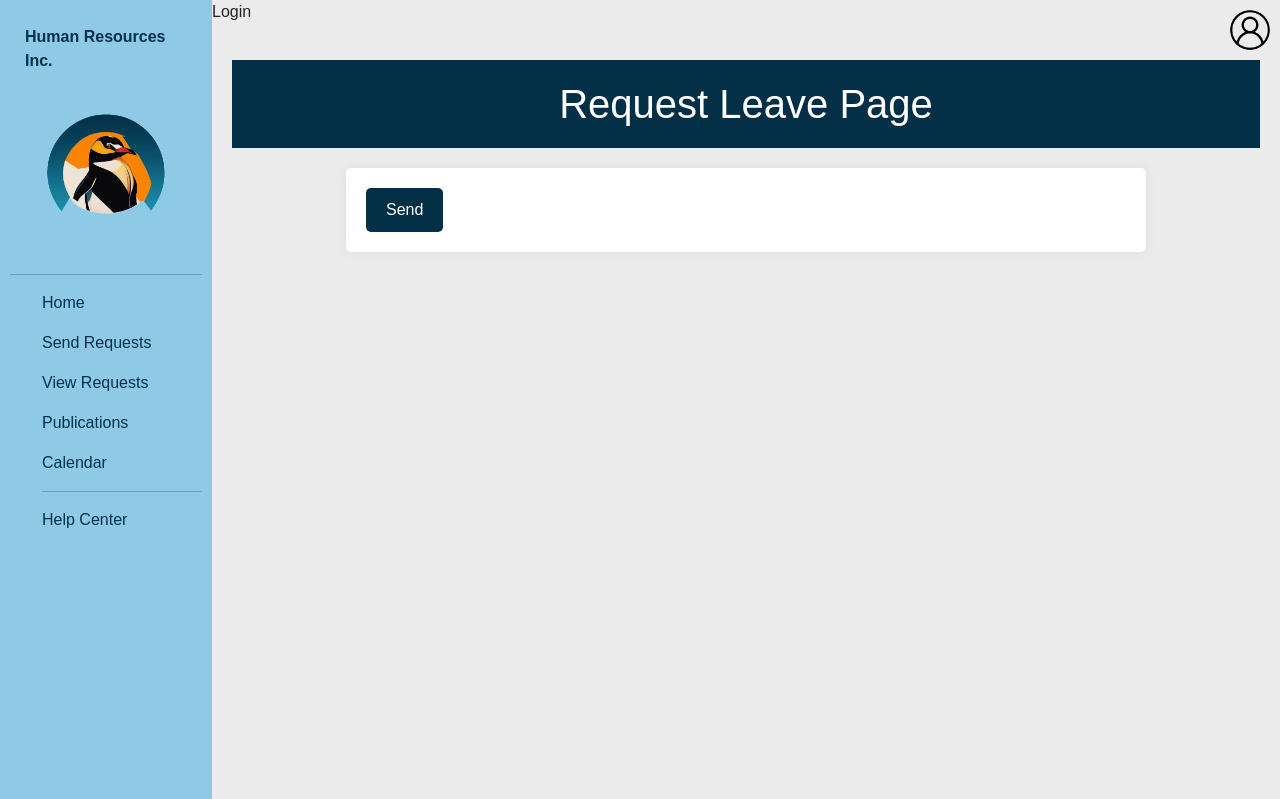
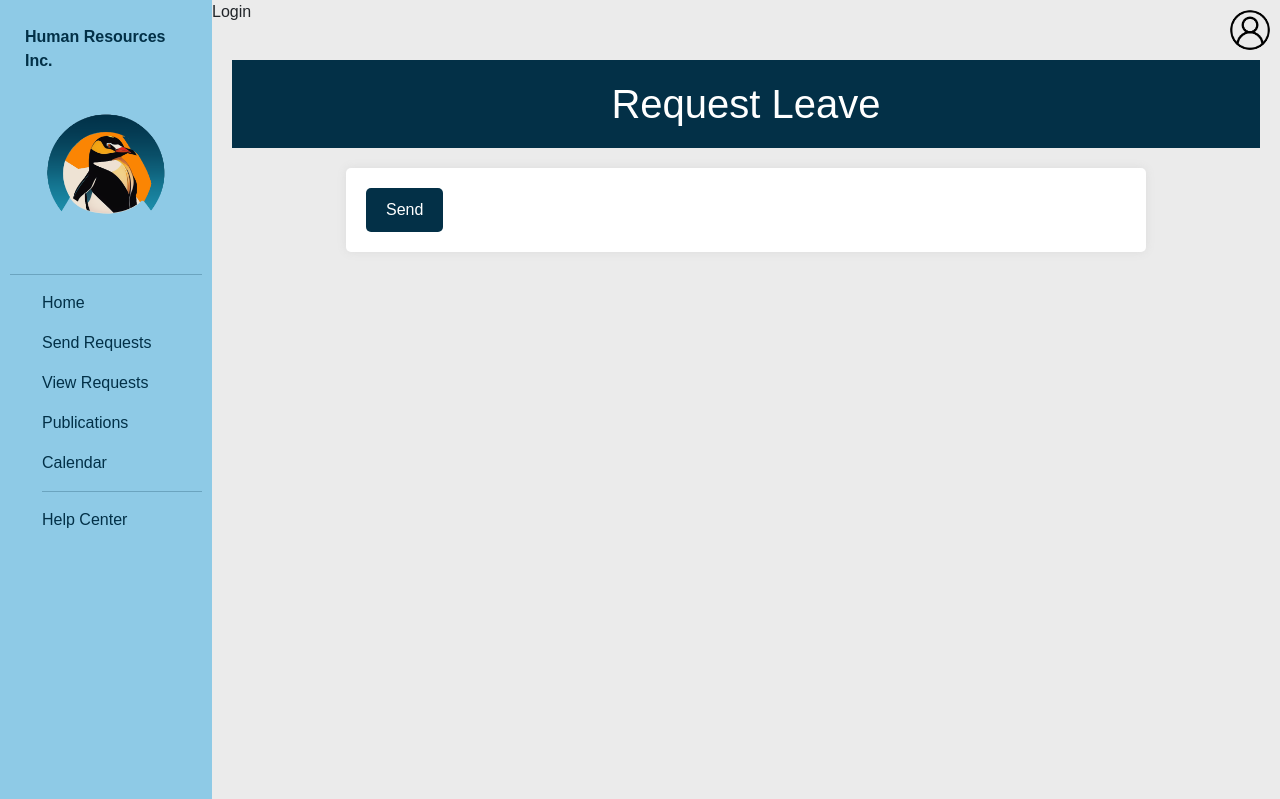
Before and after one commit to YupiByte/HR-Management, a Django app: template src/hr_management/req_leave/templates/request.html in a window 1280 px wide. Shown: the top 799 px of the page. Run offline with Django 3.2, Linux system fonts and the light colour scheme; the template is opened without the code that fills it: most values are stand-ins (such as "Sample title", 1, 10 or a date in 2020); some libraries are stand-ins or nearby versions.

```diff
--- a/src/hr_management/req_leave/templates/request.html
+++ b/src/hr_management/req_leave/templates/request.html
@@ -15,7 +15,7 @@
 </head>
 
 <body>
-    <h1> Request Leave Page </h1>
+    <h1> Request Leave </h1>
 
     {% if messages %}
     <ul class="messages">
```
